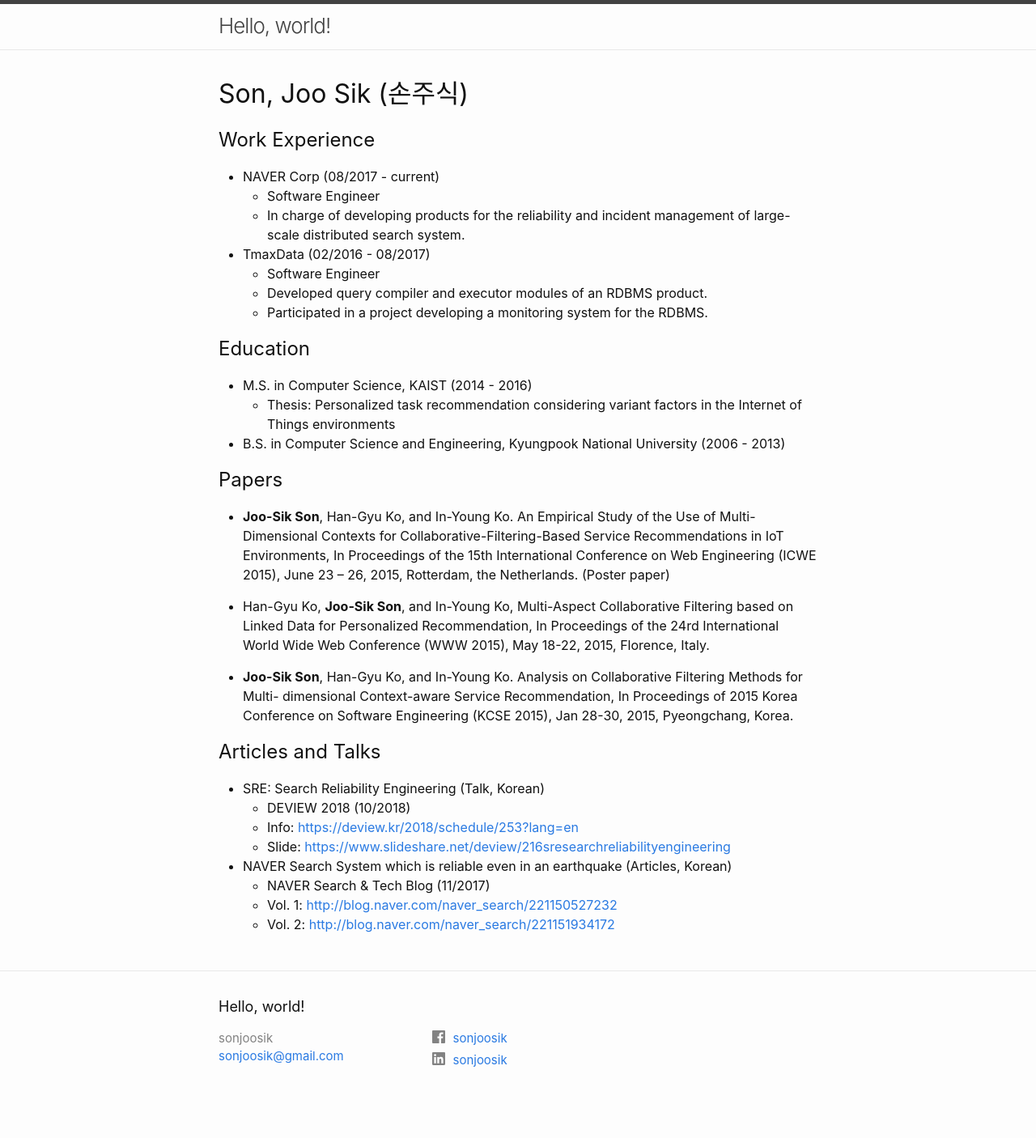
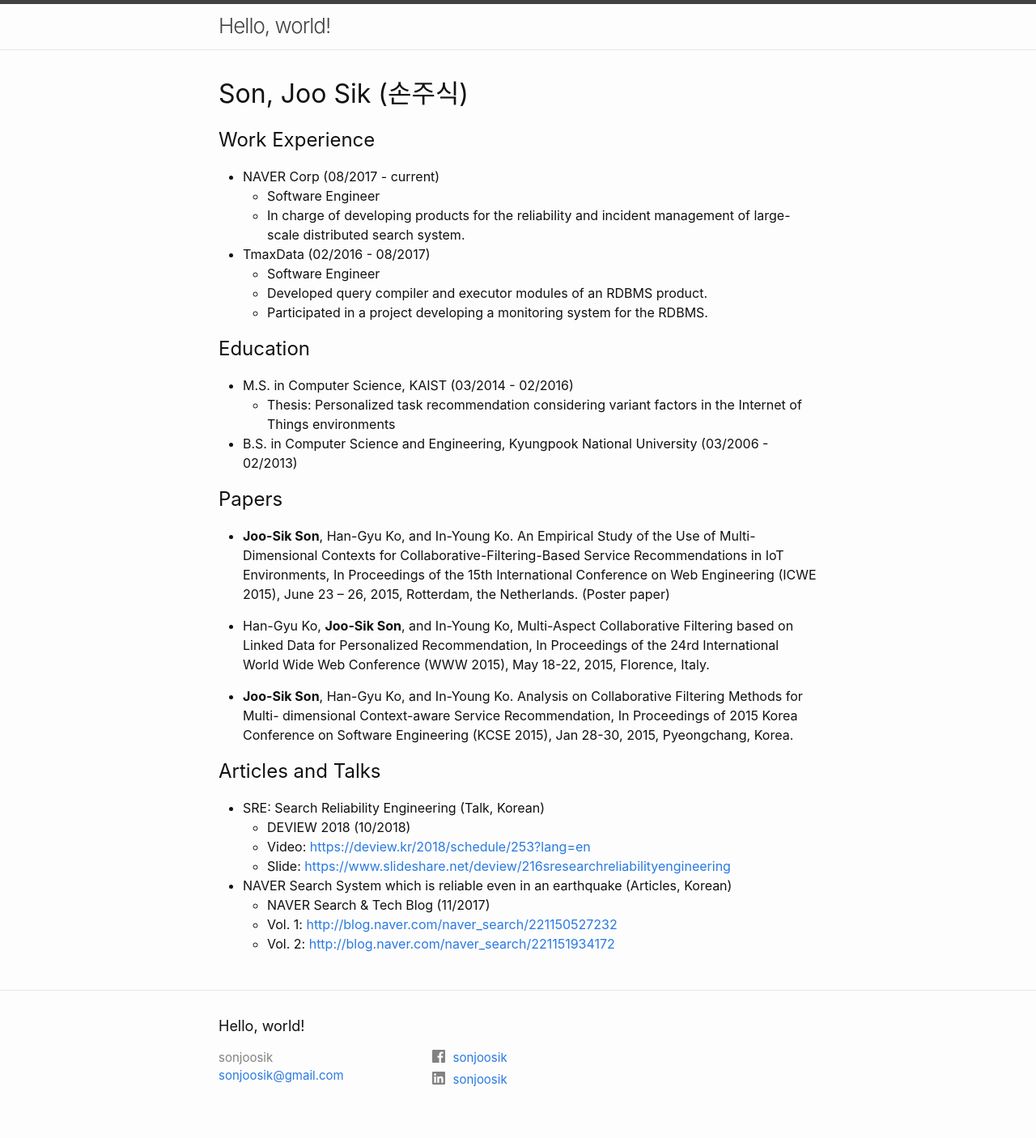
Before and after one commit to sonjoosik/sonjoosik.com, a Jekyll site: the page built from index.md, in a window 1280 px wide. Shown: the whole page at 81% size. Built offline with Jekyll 4.4.1, drawn with Linux system fonts in a browser that asks for light colours; before the commit the page ends 1382 px from its top, so only the background shows below that.

Commit message:
format change

```diff
--- a/index.md
+++ b/index.md
@@ -19,9 +19,9 @@ title: Son, Joo Sik (손주식)
   * Participated in a project developing a monitoring system for the RDBMS.
 
 ## Education
-* M.S. in Computer Science, KAIST (2014 - 2016)
+* M.S. in Computer Science, KAIST (03/2014 - 02/2016)
   * Thesis: Personalized task recommendation considering variant factors in the Internet of Things environments
-* B.S. in Computer Science and Engineering, Kyungpook National University (2006 - 2013)
+* B.S. in Computer Science and Engineering, Kyungpook National University (03/2006 - 02/2013)
 
 ## Papers
 * **Joo-Sik Son**, Han-Gyu Ko, and In-Young Ko. An Empirical Study of the Use of Multi-Dimensional Contexts for Collaborative-Filtering-Based Service Recommendations in IoT Environments, In Proceedings of the 15th International Conference on Web Engineering (ICWE 2015), June 23 – 26, 2015, Rotterdam, the Netherlands. (Poster paper)
@@ -33,7 +33,7 @@ title: Son, Joo Sik (손주식)
 ## Articles and Talks
 * SRE: Search Reliability Engineering (Talk, Korean)
   * DEVIEW 2018 (10/2018)
-  * Info: [https://deview.kr/2018/schedule/253?lang=en](https://deview.kr/2018/schedule/253?lang=en)
+  * Video: [https://deview.kr/2018/schedule/253?lang=en](https://deview.kr/2018/schedule/253?lang=en)
   * Slide: [https://www.slideshare.net/deview/216sresearchreliabilityengineering](https://www.slideshare.net/deview/216sresearchreliabilityengineering)
 * NAVER Search System which is reliable even in an earthquake (Articles, Korean)
   * NAVER Search & Tech Blog (11/2017)
```
